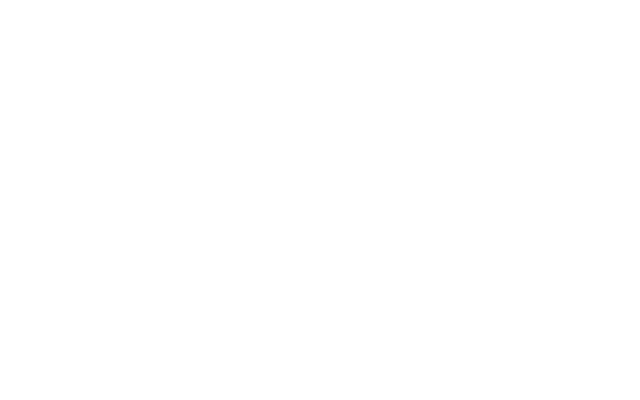
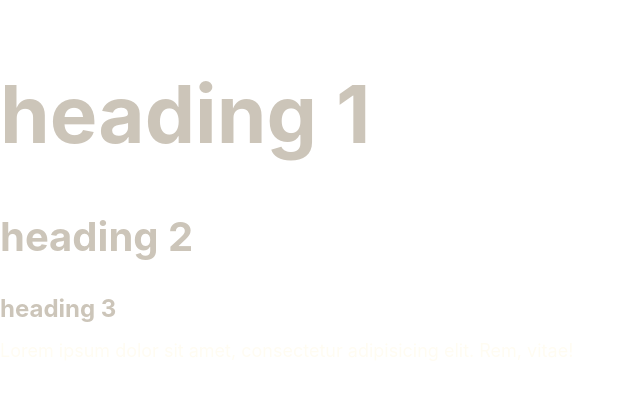
Before and after one commit to kcglr/website, a plain HTML site: page index.html in a window 1280 px wide. Shown: the whole page, without its empty margins (0-640 px from the left). Drawn offline with Linux system fonts and the light colour scheme.

Commit message:
defined the styles for the fonts.

```diff
--- a/css/styles.css
+++ b/css/styles.css
@@ -1,3 +1,7 @@
+html{
+    font-size: 62.5%;
+}
+
 :root{
     --color-primary: #252422;
     --color-secondary: #403D39;
@@ -5,3 +9,44 @@
     --color-headings: #CCC5B9;
     --color-body: #FFFCF2;
 }
+body{
+    font-family: Inter, Arial, Helvetica, sans-serif;
+    font-size: 2.4rem;
+    line-height: 1.5;
+    color: var(--color-body)
+}
+
+h1,h2,h3{
+    color: var(--color-headings);
+    margin-bottom: 1rem;
+}
+
+h1{
+    font-size: 7rem;
+}
+
+h2{
+    font-size: 4rem;
+}
+h3{
+    font-size: 3rem;
+}
+
+p{
+    margin-top: 0;
+}
+
+@media screen and (min-width: 1024px) {
+    body{
+        font-size: 1.8rem;
+    }
+    h1{
+        font-size: 8rem;
+    }
+    h2{
+        font-size: 4rem;
+    }
+    h3{
+        font-size: 2.4rem;
+    }
+}
--- a/index.html
+++ b/index.html
@@ -8,6 +8,10 @@
     <link rel="stylesheet" href="css/styles.css">
 </head>
 <body>
+    <h1>heading 1</h1>
+    <h2>heading 2</h2>
+    <h3>heading 3</h3>
+    <p>Lorem ipsum dolor sit amet, consectetur adipisicing elit. Rem, vitae!</p>
 
 </body>
 </html>
```
